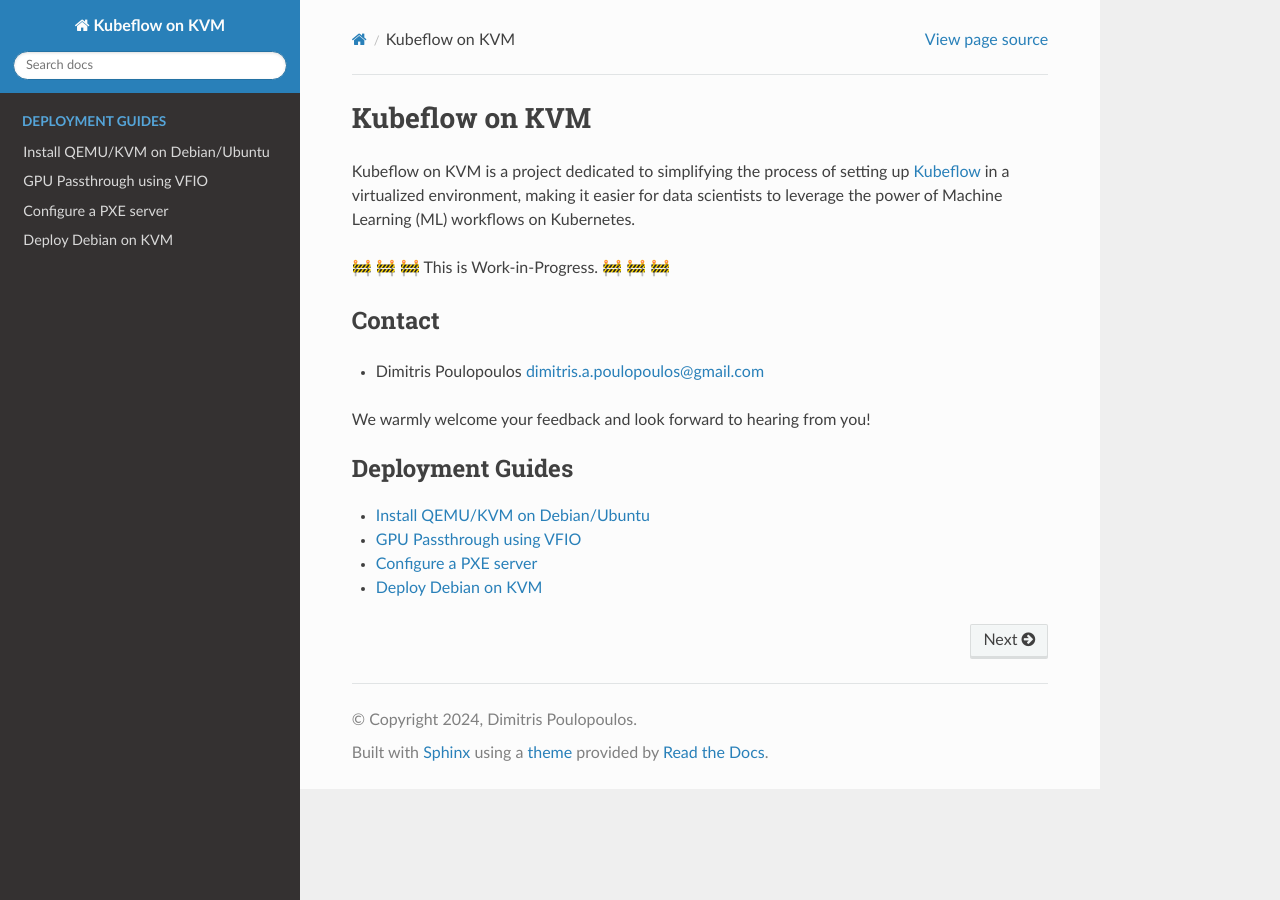
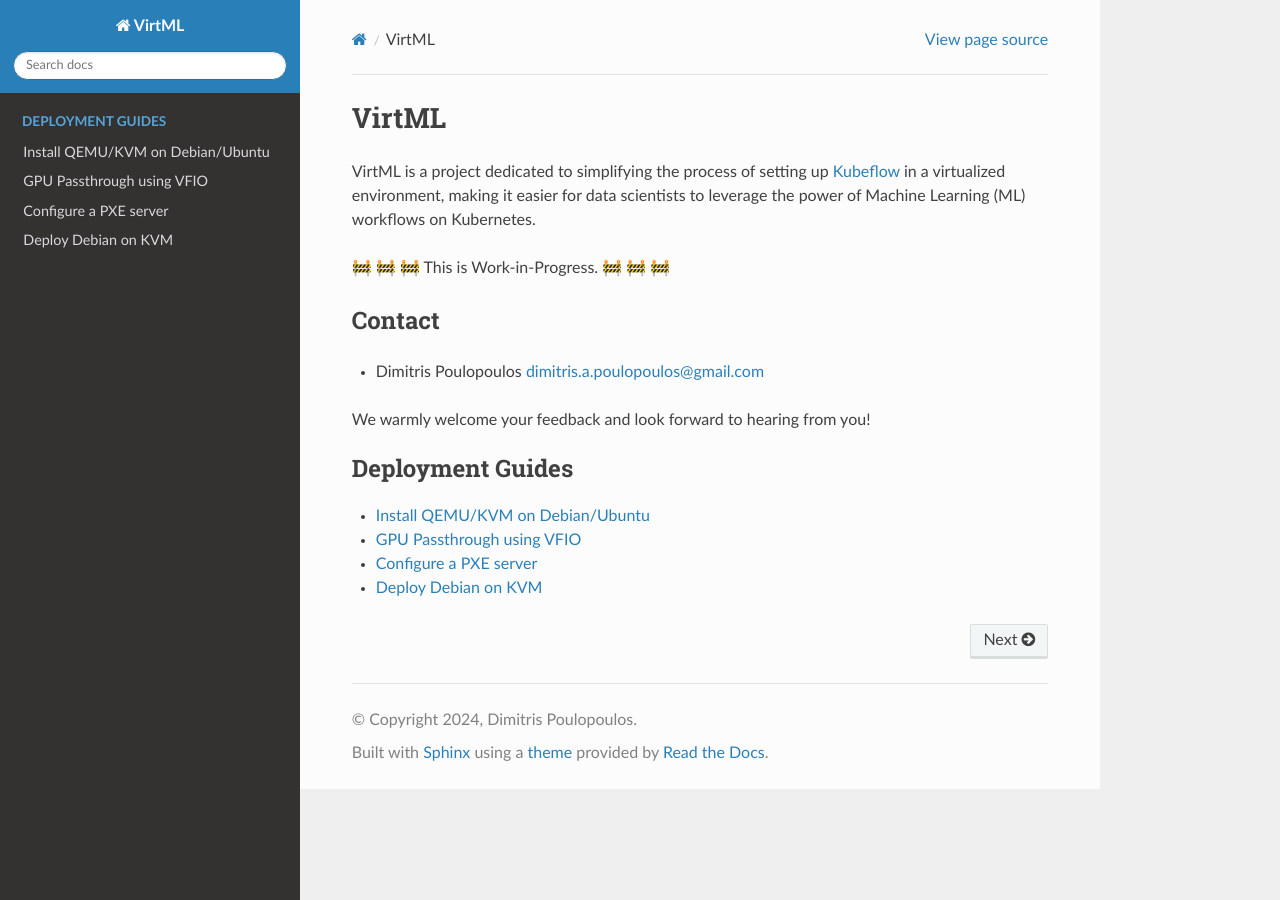
Before and after one commit to dpoulopoulos/virtml, a Sphinx documentation site: the page built from docs/source/index.rst, in a window 1280 px wide. Built offline with Sphinx 7.4.7 and the Read the Docs theme 2.0.0, drawn with Linux system fonts in a browser that asks for light colours.

Commit message:
docs: Change project's name
Change the project name from Kubeflow on KVM to VirtML in the
documentation pages.

Signed-off-by: Dimitris Poulopoulos <dimitris.a.poulopoulos@gmail.com>

```diff
--- a/docs/source/conf.py
+++ b/docs/source/conf.py
@@ -6,7 +6,7 @@
 # -- Project information -----------------------------------------------------
 # https://www.sphinx-doc.org/en/master/usage/configuration.html#project-information
 
-project = 'Kubeflow on KVM'
+project = 'VirtML'
 copyright = '2024, Dimitris Poulopoulos'
 author = 'Dimitris Poulopoulos'
 release = '0.0.1'
--- a/docs/source/index.rst
+++ b/docs/source/index.rst
@@ -1,9 +1,9 @@
-Kubeflow on KVM
-===============
+VirtML
+======
 
-Kubeflow on KVM is a project dedicated to simplifying the process of setting up
-`Kubeflow <https://www.kubeflow.org/>`_ in a virtualized environment, making it easier for data
-scientists to leverage the power of Machine Learning (ML) workflows on Kubernetes.
+VirtML is a project dedicated to simplifying the process of setting up `Kubeflow <https://www.kubeflow.org/>`_
+in a virtualized environment, making it easier for data scientists to leverage the power of Machine
+Learning (ML) workflows on Kubernetes.
 
 🚧 🚧 🚧 This is Work-in-Progress. 🚧 🚧 🚧
 
```
